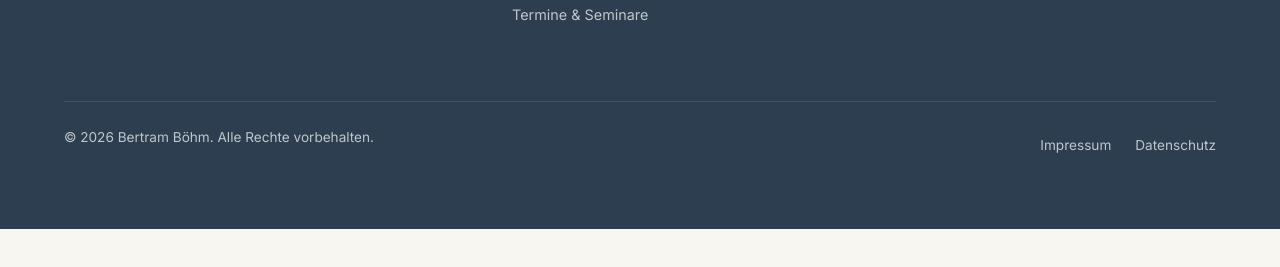
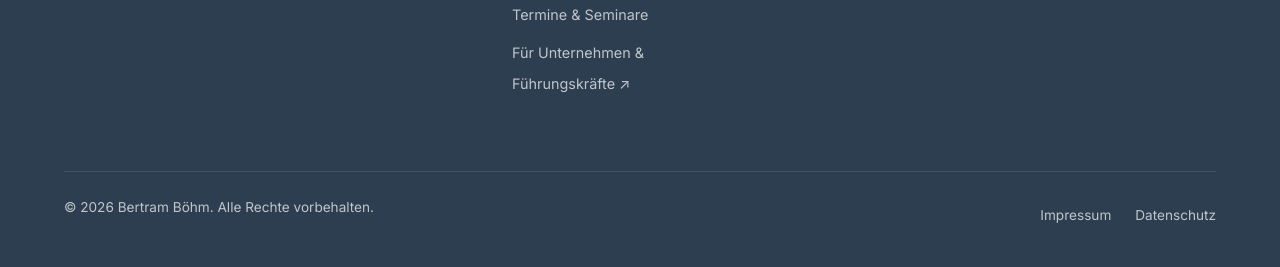
Before and after one commit to nilscasp/boehm-familienaufstellungen, a plain HTML site: page artikel-beziehungen.html in a window 1280 px wide. Shown: the part 5003-5270 px from the top of the page. Before the commit the page ends 5232 px from the top, so only its background shows below. Drawn offline with Linux system fonts and the light colour scheme.

Commit message:
W8: Footer-Cross-Link zu boehm-organisationsaufstellungen.de

```diff
--- a/artikel-beziehungen.html
+++ b/artikel-beziehungen.html
@@ -193,6 +193,7 @@
             <li><a href="organisationsaufstellung.html">Organisationsaufstellung</a></li>
             <li><a href="methode.html">Die Methode</a></li>
             <li><a href="termine.html">Termine &amp; Seminare</a></li>
+            <li class="footer__xlink"><a href="https://boehm-organisationsaufstellungen.de/" rel="noopener">Für Unternehmen &amp; Führungskräfte ↗</a></li>
           </ul>
         </div>
 
```
Also changed, not shown: artikel-erben.html (+1 -0 lines), datenschutz.html (+1 -0 lines), familienaufstellung-ablauf.html (+1 -0 lines), familienaufstellung-fuer-wen.html (+1 -0 lines), familienaufstellung.html (+1 -0 lines), impressum.html (+1 -0 lines), index.html (+1 -0 lines), juristische-aufstellung-erbstreit.html (+1 -0 lines), juristische-aufstellung-familienrecht.html (+1 -0 lines), juristische-aufstellung.html (+1 -0 lines), kontakt.html (+1 -0 lines), methode.html (+1 -0 lines), organisationsaufstellung.html (+1 -0 lines), problemaufstellung.html (+1 -0 lines), 3 more files.
